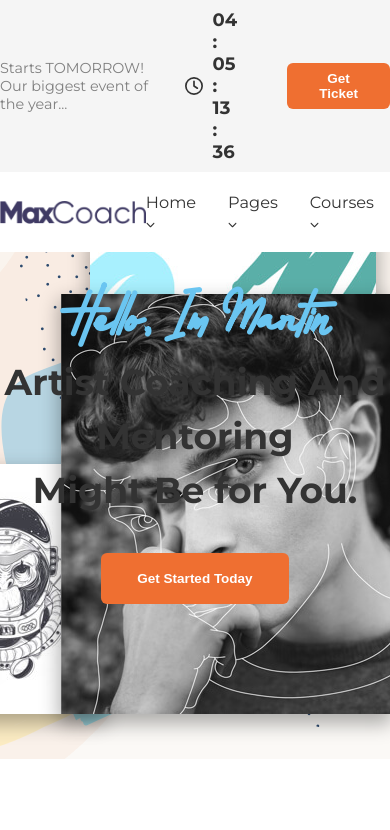
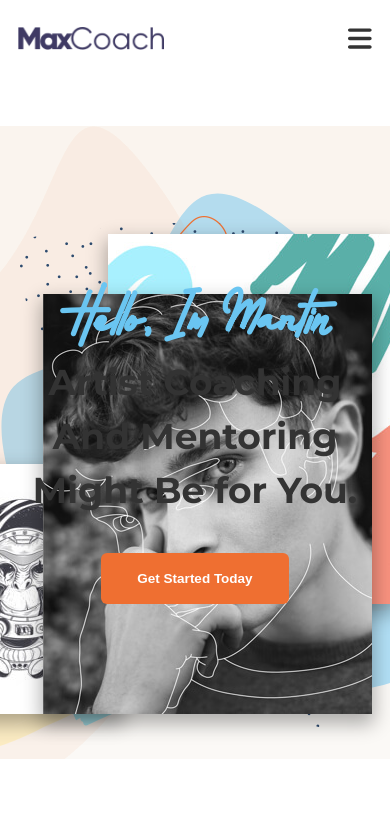
Before and after one commit to SalvatoreCapano/proj-html-vuejs, a Vue app: page / in a window 390 px wide. Shown: the top 830 px of the page. Built offline with nearby package versions, Linux system fonts and the light colour scheme.

Commit message:
Agg. Responsive alla Navbar

```diff
--- a/package.json
+++ b/package.json
@@ -19,7 +19,7 @@
   },
   "devDependencies": {
     "@vitejs/plugin-vue": "^4.0.0",
-    "sass": "^1.58.0",
+    "sass": "^1.58.1",
     "vite": "^4.1.0"
   }
 }
--- a/src/App.vue
+++ b/src/App.vue
@@ -32,4 +32,7 @@ export default {
 
 <style lang="scss">
 @use './styles/main.scss' as *;
+// .wrapper.menuMobileOpen {
+//   overflow: hidden;
+// }
 </style>
--- a/src/components/Header/AppHeaderCountdown.vue
+++ b/src/components/Header/AppHeaderCountdown.vue
@@ -9,7 +9,7 @@ export default {
   },
   data() {
     const now = new Date();
-    const dateToCount = new Date("Feb 17, 2023 18:30:00").getTime();
+    const dateToCount = new Date("Dec 25, 2023 18:30:00").getTime();
     return {
       difference: dateToCount - now,
       days: undefined,
@@ -89,7 +89,6 @@ export default {
 
 
 <template>
-
   <section>
     <div class="container small">
 
@@ -113,13 +112,12 @@ export default {
 
         </div> <!-- /countdown-->
 
-      <AppCTAButton :text="'get ticket'" :type="'solid'" id="button" :isSmall="true"/>
+        <AppCTAButton :text="'get ticket'" :type="'solid'" id="button" :isSmall="true" />
 
       </div> <!-- /countdownContainer-->
 
     </div> <!-- /container-->
 </section>
-
 </template>
 
 
@@ -128,6 +126,13 @@ export default {
 @use '../../styles/partials/mixins.scss' as *;
 
 section {
+  display: none;
+}
+
+// Responsive | Mobile First
+@media screen and (min-width: 960px) {
+  section {
+    display: block;
     background-color: $light-color-two;
   }
 
@@ -139,6 +144,7 @@ section {
   p {
     @include secondaryText;
   }
+
   .countdownContainer {
     @include flexRowCenterGap (10px);
     color: $dark-color-one;
@@ -150,11 +156,6 @@ p {
 
   #button {
     margin-left: 40px;
-  // background-color: red !important;
-  // padding-top: 2rem !important;
-  // a {
-  //   padding: 8px 32px !important;
-  //   color: blue !important;
-  // }
+  }
 }
 </style>
--- a/src/components/Header/AppHeaderNavbar.vue
+++ b/src/components/Header/AppHeaderNavbar.vue
@@ -1,4 +1,6 @@
 <script>
+
+import { store } from '../../store';
 
 export default {
   name: 'AppHeaderNavbar',
@@ -59,7 +61,18 @@ export default {
           name: 'linkedin',
           link: 'https://www.linkedin.com/'
         }
-      ]
+      ],
+      store
+    }
+  },
+  methods: {
+    blockMenuMobile() {
+      if (store.menuOpen == false) {
+        document.documentElement.style.overflow = "auto"
+      }
+      else {
+        document.documentElement.style.overflow = "hidden"
+      }
     }
   }
 }
@@ -67,7 +80,6 @@ export default {
 
 
 <template>
-
   <section>
     <div class="container large">
 
@@ -79,7 +91,11 @@ export default {
 
       </div> <!-- /logoContainer-->
 
-      <nav>
+      <font-awesome-icon icon="fa-solid fa-bars" id="menuBtn"
+        @click="(store.menuOpen = !store.menuOpen), blockMenuMobile()" />
+
+      <!-- <nav class="navbar"> -->
+      <nav class="navbar" :class="(store.menuOpen) ? ('active') : ('')">
         <ul>
 
           <li v-for="item in this.navbarItems">
@@ -90,23 +106,22 @@ export default {
           </li>
 
         </ul>
-      </nav>
+      </nav> <!-- /navbar-->
 
-      <div class="socialLinks">
+      <nav class="socialLinks">
         <ul>
 
           <li v-for="item in this.socialLinks">
             <a :href="item.link" target="_blank">
-              <font-awesome-icon :icon="`fa-brands fa-${item.name}`" class="icon"/>
+              <font-awesome-icon :icon="`fa-brands fa-${item.name}`" class="icon" />
             </a>
           </li>
 
         </ul>
-      </div> <!-- /socialLinks-->
+      </nav> <!-- /socialLinks-->
 
     </div> <!-- /container-->
   </section>
-
 </template>
 
 
@@ -114,13 +129,93 @@ export default {
 @use '../../styles/partials/variables.scss' as *;
 @use '../../styles/partials/mixins.scss' as *;
 
+// Responsive | Mobile First
+#menuBtn {
+  font-size: 1.5rem;
+  color: $dark-color-one;
+
+  padding: 5px 0px 5px 10px;
+  cursor: pointer;
+  transition: color 0.1s;
+
+  &:active {
+    color: $neutral-color-one;
+  }
+}
+
+@media screen and (max-width:960px) {
+  .navbar {
+    width: 100%;
+    height: calc(100vh - 76px);
+    height: calc(100svh - 76px);
+
+    position: absolute;
+    top: 100%;
+    right: -100%;
+    transition: right 0.2s;
+
+    ul {
+      list-style: none;
+      height: 100%;
+
+      display: flex;
+      flex-direction: column;
+
+      background-color: $light-color-three;
+
+      li {
+        flex-grow: 1;
+        flex-shrink: 1;
+
+        max-height: 75px;
+
+        display: flex;
+        justify-content: center;
+        align-items: center;
+
+        a {
+          display: flex;
+          justify-content: space-between;
+          width: 100%;
+          padding: 2.5rem;
+
+          color: $dark-color-one;
+          text-decoration: none;
+          text-transform: capitalize;
+
+          &:active {
+            color: $neutral-color-one;
+          }
+        }
+
+        &:hover {
+          background-color: $light-color-two;
+        }
+      }
+    }
+    &.active {
+      right: 0;
+    }
+  }
+
+}
+
+
+.socialLinks {
+  display: none;
+}
+
 section {
   background-color: $light-color-one;
-}
+  position: relative;
+
   .container {
     @include flexRowSpaceBtwn;
     padding: 1rem 0;
   }
+}
+
+
 .logoContainer {
   height: 40px;
 
@@ -136,7 +231,16 @@ section {
   }
 }
 
-nav, .socialLinks {
+@media screen and (min-width:960px) {
+
+  #menuBtn {
+    display: none
+  }
+
+  .navbar,
+  .socialLinks {
+    position: static;
+
     ul {
       @include flexRowCenterGap ($spacing-medium);
       list-style: none;
@@ -158,9 +262,9 @@ nav, .socialLinks {
     }
   }
 
-nav ul li a {
+  .navbar ul li a {
 
-  > * {
+    >* {
       vertical-align: middle;
     }
 
@@ -168,12 +272,18 @@ nav ul li a {
       margin-right: 5px;
       font-size: $fs-s;
     }
+
     .icon {
       font-size: 0.5em;
     }
   }
 
-.socialLinks ul li a {
+  .socialLinks {
+    display: block;
+
+    ul li a {
       font-size: 1rem;
     }
+  }
+}
 </style>
--- a/src/components/Main/AppCarousel3D.vue
+++ b/src/components/Main/AppCarousel3D.vue
@@ -104,7 +104,7 @@ export default {
 @use '../../styles/partials/mixins.scss' as *;
 
 #loopCarousel.swiper-initialized {
-  height: 700px;
+  height: 600px;
 }
 // Slides standard
 .slide {
@@ -114,14 +114,15 @@ export default {
   .card {
     transition: all 0.2s;
     box-shadow: 0px 8px 18px 2px #00000050;
-    height: 420px;
+    height: 100%;
 
     flex-shrink: unset;
 
     .imgContainer {
-      height: 55%;
+      height: 60%;
     }
     .infoContainer {
+      height: 40%;
       .tag {
         font-size: $fs-md;
       }
@@ -134,7 +135,7 @@ export default {
   flex-grow: 1 !important;
 
   .card {
-    height: 700px !important;
+    height: 100% !important;
     width: 100% !important;
     position: relative;
 
@@ -143,6 +144,7 @@ export default {
     }
 
     .infoContainer {
+      height: unset;
       position: absolute;
       bottom: 0;
       left: 0;
@@ -151,6 +153,7 @@ export default {
       padding: 3rem 1.25rem !important;
       z-index: 3;
       background: none !important;
+      transition: all 0.1s;
 
       &::before {
         content: '';
@@ -185,17 +188,12 @@ export default {
 }
 
 .swiper-slide-prev {
-  transform: translateY(150px);
-  flex-basis: 30% !important;
-  padding-right: 1rem;
-  padding-left: 0;
+  transform: scale(0.7) translateY(-150px) !important;
+  transform-origin: bottom left;
 }
 
 .swiper-slide-next {
-  transform: translateY(40px);
-  flex-basis: 30%;
-  padding-left: 1rem;
-  padding-right: 0;
-  margin-right: 0 !important;
+  transform: scale(0.7) translateY(75px) !important;
+  transform-origin: top right;
 }
 </style>
--- a/src/main.js
+++ b/src/main.js
@@ -9,11 +9,11 @@ import { FontAwesomeIcon } from '@fortawesome/vue-fontawesome'
 
 /* import specific icons */
 import { faClock, faFileLines, faUser, faCalendar, faEye } from '@fortawesome/free-regular-svg-icons'
-import { faChevronDown, faArrowRight, faArrowRightLong, faArrowUpLong, faLocationDot } from '@fortawesome/free-solid-svg-icons'
+import { faChevronDown, faArrowRight, faArrowRightLong, faArrowUpLong, faLocationDot, faBars } from '@fortawesome/free-solid-svg-icons'
 import { faTwitter, faFacebookF, faInstagram, faLinkedin } from '@fortawesome/free-brands-svg-icons'
 
 /* add icons to the library */
-library.add(faChevronDown, faTwitter, faFacebookF, faInstagram, faLinkedin, faClock, faFileLines, faUser, faArrowRight, faArrowRightLong, faCalendar, faEye, faLocationDot, faArrowUpLong)
+library.add(faChevronDown, faTwitter, faFacebookF, faInstagram, faLinkedin, faClock, faFileLines, faUser, faArrowRight, faArrowRightLong, faCalendar, faEye, faLocationDot, faArrowUpLong, faBars)
 
 // import Swiper JS
 import Swiper, { Navigation, Pagination } from 'swiper';
--- /dev/null
+++ b/src/store.js
@@ -0,0 +1,5 @@
+import { reactive } from 'vue';
+
+export const store = reactive({
+    menuOpen: false
+});
--- a/src/styles/main.scss
+++ b/src/styles/main.scss
@@ -34,3 +34,7 @@ body {
         @include mainContainer ($mainContainerWidth);
     }
 }
+
+section {
+    padding: 0 1rem;
+}
```
Also changed, not shown: 1 other file (tests, documents, lock files or other folders). Lines whose indentation alone changed are shown as unchanged.
